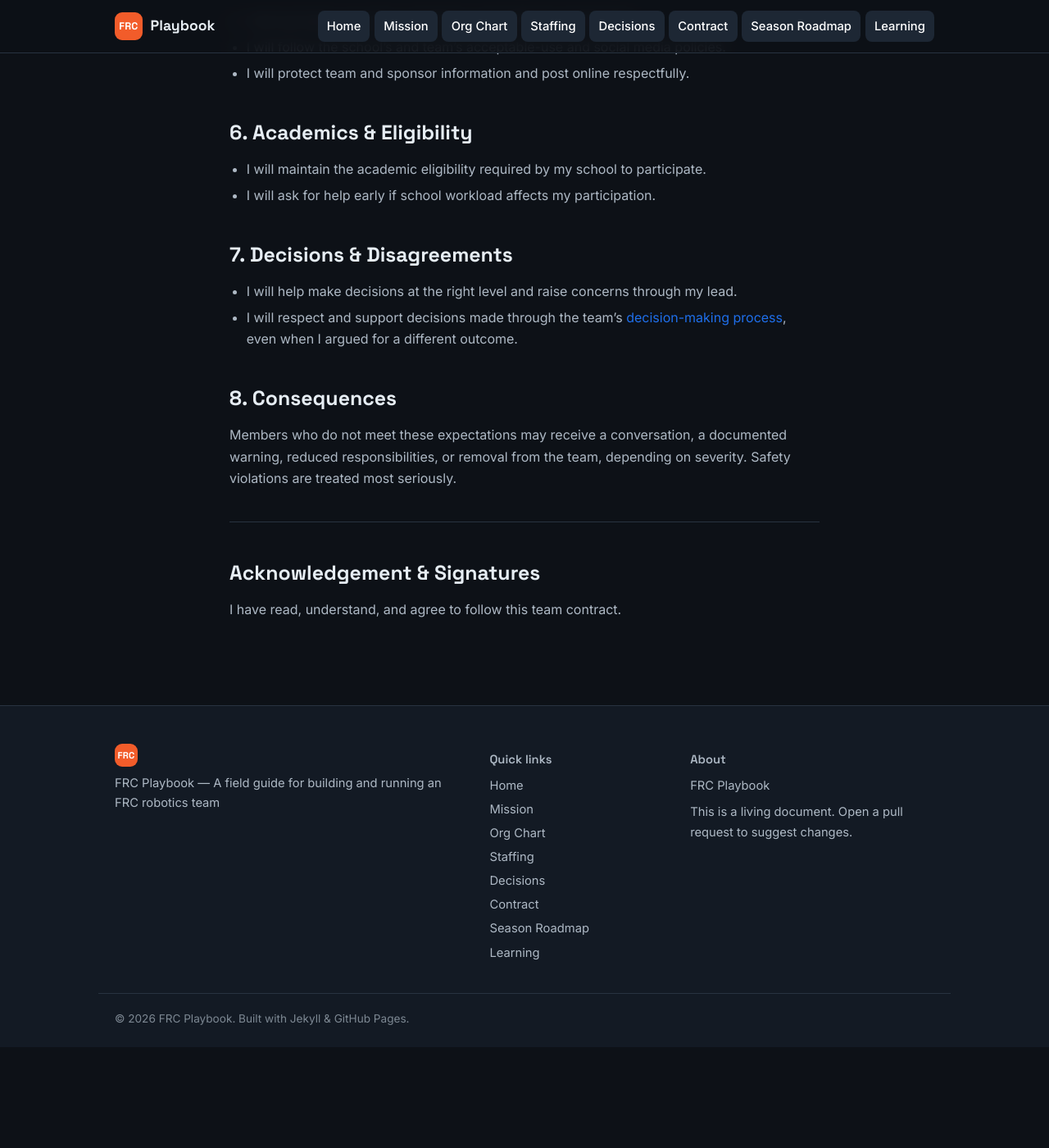
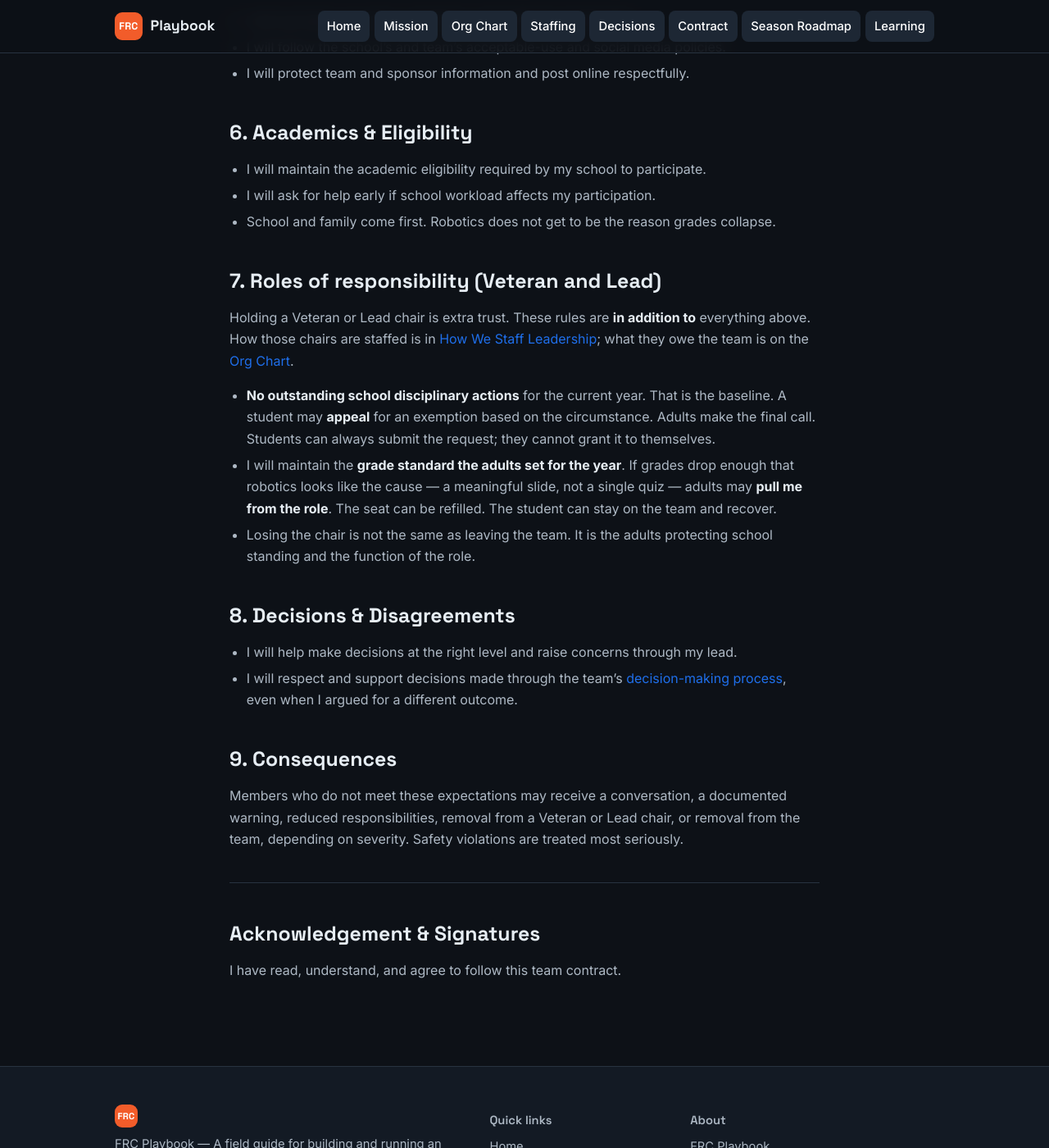
Before and after one commit to gavinjalberghini/FRC-SS, a Jekyll site: the page built from docs/contract.md, in a window 1280 px wide and 1400 px high, scrolled down 1313 px. Shown: the whole window at 82% size. Built offline with Jekyll 4.4.1, drawn with Linux system fonts in a browser that asks for light colours; before the commit the page ends 2590 px from its top, so only the background shows below that.

Commit message:
Add school-standing rules for Veteran and Lead chairs.
The contract now requires no outstanding disciplinary actions (appealable
to adults) and a hold-the-grades standard, with adults able to pull the
chair if robotics looks like the cause.

Co-authored-by: Gavin Alberghini <gavinjalberghini@users.noreply.github.com>

```diff
--- a/docs/contract.md
+++ b/docs/contract.md
@@ -47,19 +47,40 @@ respected, and able to do their best work.
 
 - I will maintain the academic eligibility required by my school to participate.
 - I will ask for help early if school workload affects my participation.
+- School and family come first. Robotics does not get to be the reason grades
+  collapse.
 
-## 7. Decisions & Disagreements
+## 7. Roles of responsibility (Veteran and Lead)
+
+Holding a Veteran or Lead chair is extra trust. These rules are **in addition
+to** everything above. How those chairs are staffed is in
+[How We Staff Leadership]({{ '/staffing-leadership/' | relative_url }}); what
+they owe the team is on the [Org Chart]({{ '/org-chart/' | relative_url }}).
+
+- **No outstanding school disciplinary actions** for the current year. That is
+  the baseline. A student may **appeal** for an exemption based on the
+  circumstance. Adults make the final call. Students can always submit the
+  request; they cannot grant it to themselves.
+- I will maintain the **grade standard the adults set for the year**. If
+  grades drop enough that robotics looks like the cause — a meaningful slide,
+  not a single quiz — adults may **pull me from the role**. The seat can be
+  refilled. The student can stay on the team and recover.
+- Losing the chair is not the same as leaving the team. It is the adults
+  protecting school standing and the function of the role.
+
+## 8. Decisions & Disagreements
 
 - I will help make decisions at the right level and raise concerns through my lead.
 - I will respect and support decisions made through the team's
   [decision-making process]({{ '/decision-making/' | relative_url }}), even when I
   argued for a different outcome.
 
-## 8. Consequences
+## 9. Consequences
 
 Members who do not meet these expectations may receive a conversation, a
-documented warning, reduced responsibilities, or removal from the team, depending
-on severity. Safety violations are treated most seriously.
+documented warning, reduced responsibilities, removal from a Veteran or Lead
+chair, or removal from the team, depending on severity. Safety violations are
+treated most seriously.
 
 ---
 
--- a/docs/index.html
+++ b/docs/index.html
@@ -48,7 +48,7 @@ permalink: /
       <a class="card" href="{{ '/contract/' | relative_url }}">
         <div class="card-icon">📜</div>
         <h3>Team Contract</h3>
-        <p>The conduct, commitment, and safety expectations every member agrees to.</p>
+        <p>Conduct, safety, and the extra bar for Veteran and Lead chairs — school standing first.</p>
         <span class="card-more">Review the contract &rarr;</span>
       </a>
 
```
Also changed, not shown: docs/org-chart.md (+10 -0 lines), docs/staffing-leadership.md (+6 -1 lines).
